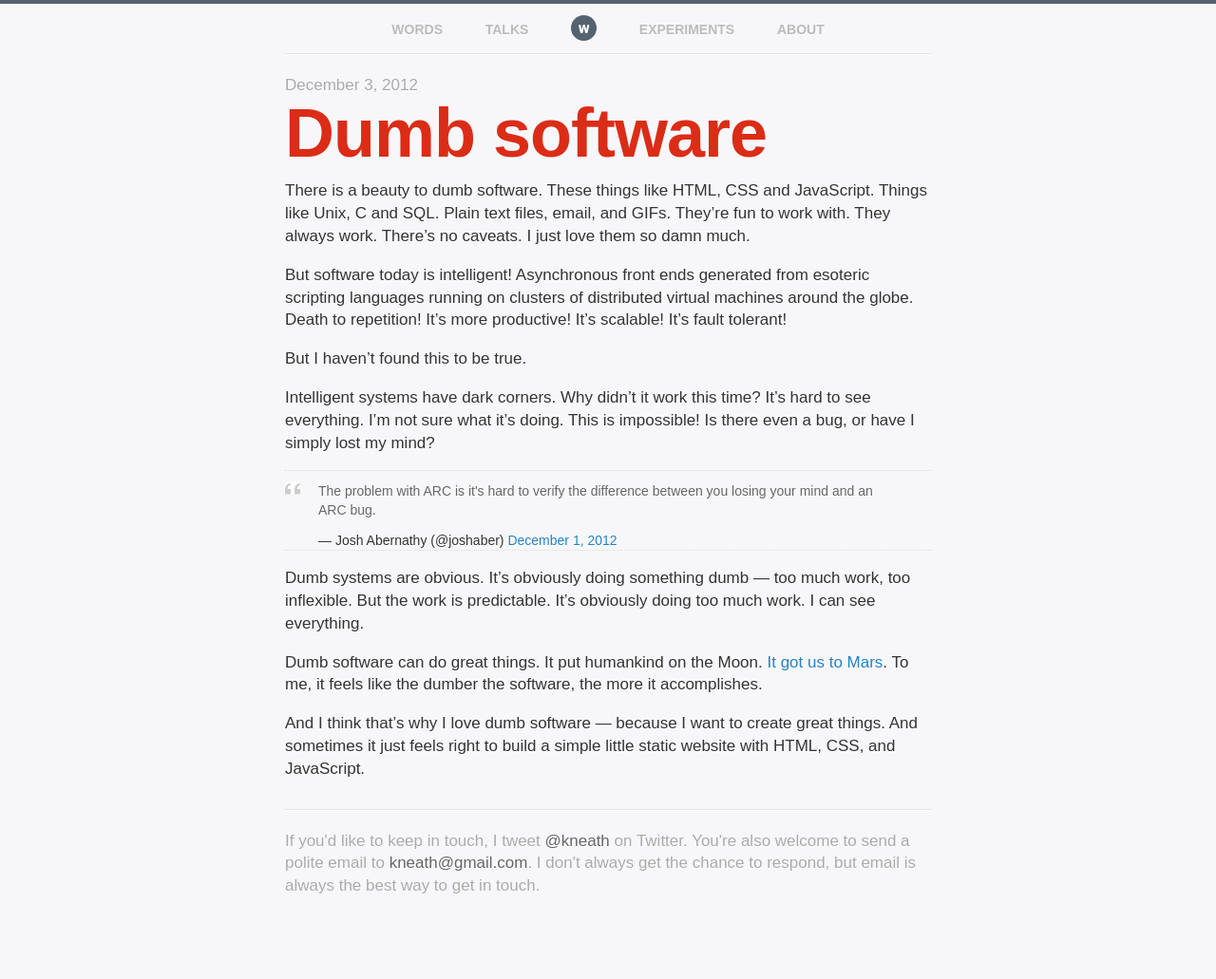
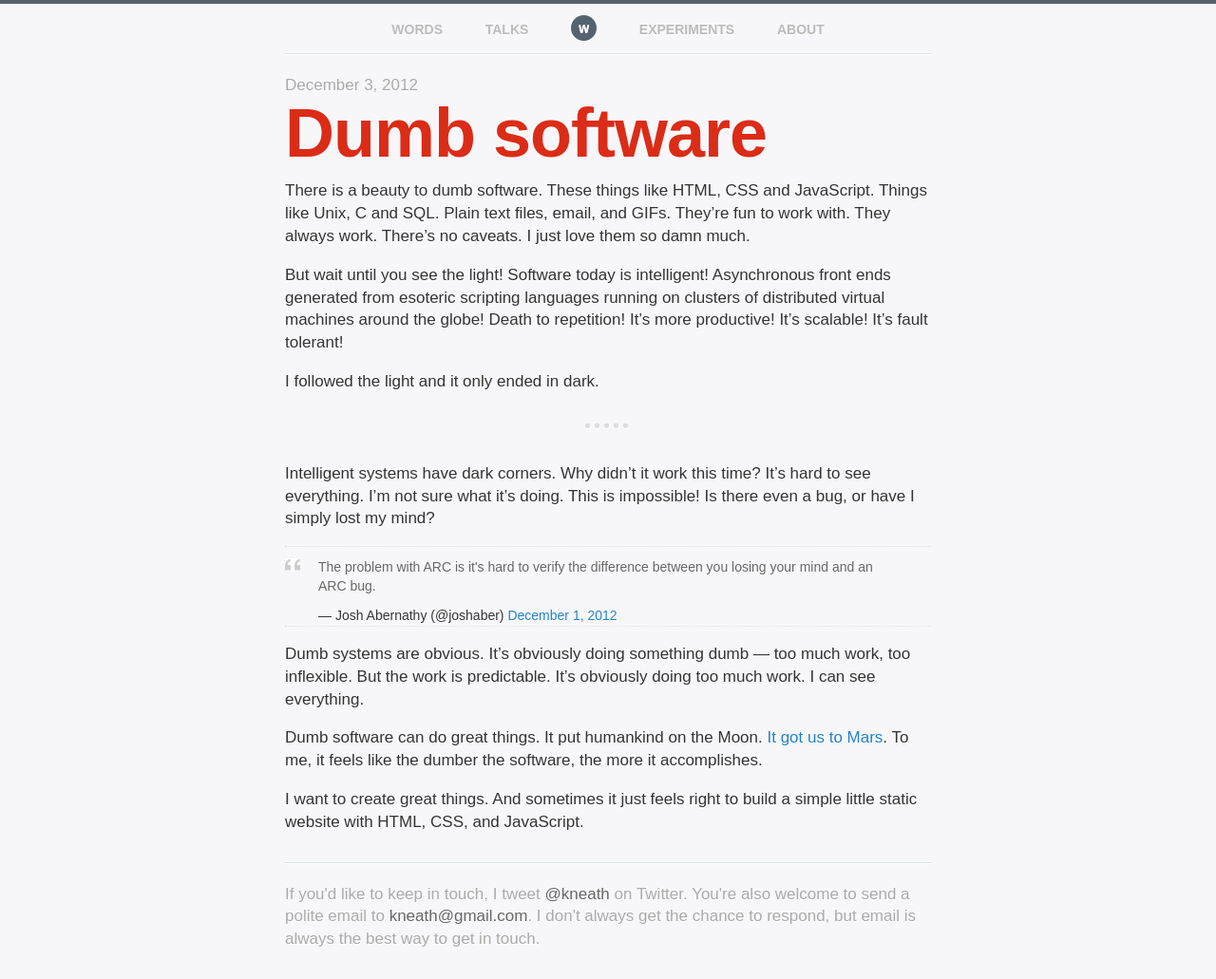
Before and after one commit to kneath/kneath.github.com, a Jekyll site: the page built from _posts/2012-12-03-dumb-software.md, in a window 1280 px wide. Shown: the whole page at 95% size. Built offline with Jekyll 4.4.1, drawn with Linux system fonts in a browser that asks for light colours; Markdown is read by kramdown in place of the engine named in the settings; comment, search, counter and statistics services are not loaded; before the commit the page ends 975 px from its top, so only the background shows below that.

Commit message:
Tweaks and polishing

```diff
--- a/_posts/2012-12-03-dumb-software.md
+++ b/_posts/2012-12-03-dumb-software.md
@@ -1,23 +1,26 @@
 ---
 layout: post
 title: "Dumb software"
+summary: An ode to dumb software, my favorite kind.
 excerpt:
   There is a beauty to dumb software. These things like HTML, CSS and JavaScript. Things like Unix, C and SQL. Plain text files, email, and GIFs. They're fun to work with. They always work. There's no caveats. I just love them so damn much.
 ---
 
 There is a beauty to dumb software. These things like HTML, CSS and JavaScript. Things like Unix, C and SQL. Plain text files, email, and GIFs. They're fun to work with. They always work. There's no caveats. I just love them so damn much.
 
-But software today is intelligent! Asynchronous front ends generated from esoteric scripting languages running on clusters of distributed virtual machines around the globe. Death to repetition! It's more productive! It's scalable! It's fault tolerant!
+But wait until you see the light! Software today is intelligent! Asynchronous front ends generated from esoteric scripting languages running on clusters of distributed virtual machines around the globe! Death to repetition! It's more productive! It's scalable! It's fault tolerant!
 
-But I haven't found this to be true.
+I followed the light and it only ended in dark.
+
+----
 
 Intelligent systems have dark corners. Why didn't it work this time? It's hard to see everything. I'm not sure what it's doing.  This is impossible! Is there even a bug, or have I simply lost my mind?
 
-<blockquote class="twitter-tweet"><p>The problem with ARC is it's hard to verify the difference between you losing your mind and an ARC bug.</p>&mdash; Josh Abernathy (@joshaber) <a href="https://twitter.com/joshaber/status/274717093486800896" data-datetime="2012-12-01T03:30:33+00:00">December 1, 2012</a></blockquote>
+<blockquote class="twitter-tweet tw-align-center"><p>The problem with ARC is it's hard to verify the difference between you losing your mind and an ARC bug.</p>&mdash; Josh Abernathy (@joshaber) <a href="https://twitter.com/joshaber/status/274717093486800896" data-datetime="2012-12-01T03:30:33+00:00">December 1, 2012</a></blockquote>
 <script src="//platform.twitter.com/widgets.js" charset="utf-8"></script>
 
 Dumb systems are obvious. It's obviously doing something dumb — too much work, too inflexible. But the work is predictable. It's obviously doing too much work. I can see everything.
 
 Dumb software can do great things. It put humankind on the Moon. [It got us to Mars](http://lars-lab.jpl.nasa.gov/JPL_Coding_Standard_C.pdf). To me, it feels like the dumber the software, the more it accomplishes.
 
-And I think that's why I love dumb software — because I want to create great things. And sometimes it just feels right to build a simple little static website with HTML, CSS, and JavaScript.
+I want to create great things. And sometimes it just feels right to build a simple little static website with HTML, CSS, and JavaScript.
--- a/css/base.css
+++ b/css/base.css
@@ -318,6 +318,10 @@ p.note {
   color: #666;
 }
 
+.twitter-tweet-rendered {
+  padding: 10px 0;
+}
+
 /*----------------------------------------------------------------------------
   Follow Box
 ----------------------------------------------------------------------------*/
```
